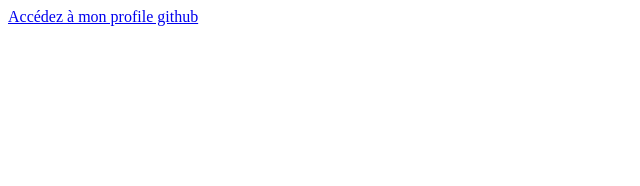
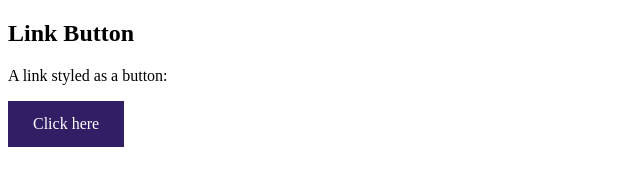
Before and after one commit to ela33031/ela33031.github.io, a plain HTML site: page README.html in a window 1280 px wide. Shown: the whole page, without its empty margins (0-640 px from the left). Drawn offline with Linux system fonts and the light colour scheme.

Commit message:
Update README.html

```diff
--- a/README.html
+++ b/README.html
@@ -1 +1,27 @@
-<a href="https://github.com/ela33031">Accédez à mon profile github</a>
+<!DOCTYPE html>
+<html>
+<head>
+<style>
+a:link, a:visited {
+  background-color: #311E64;
+  color: white;
+  padding: 14px 25px;
+  text-align: center;
+  text-decoration: none;
+  display: inline-block;
+}
+
+a:hover, a:active {
+  background-color: red;
+}
+</style>
+</head>
+<body>
+
+<h2>Link Button</h2>
+
+<p>A link styled as a button:</p>
+<a href="https://github.com/ela33031" target="_blank">Click here</a>
+
+</body>
+</html>
```
